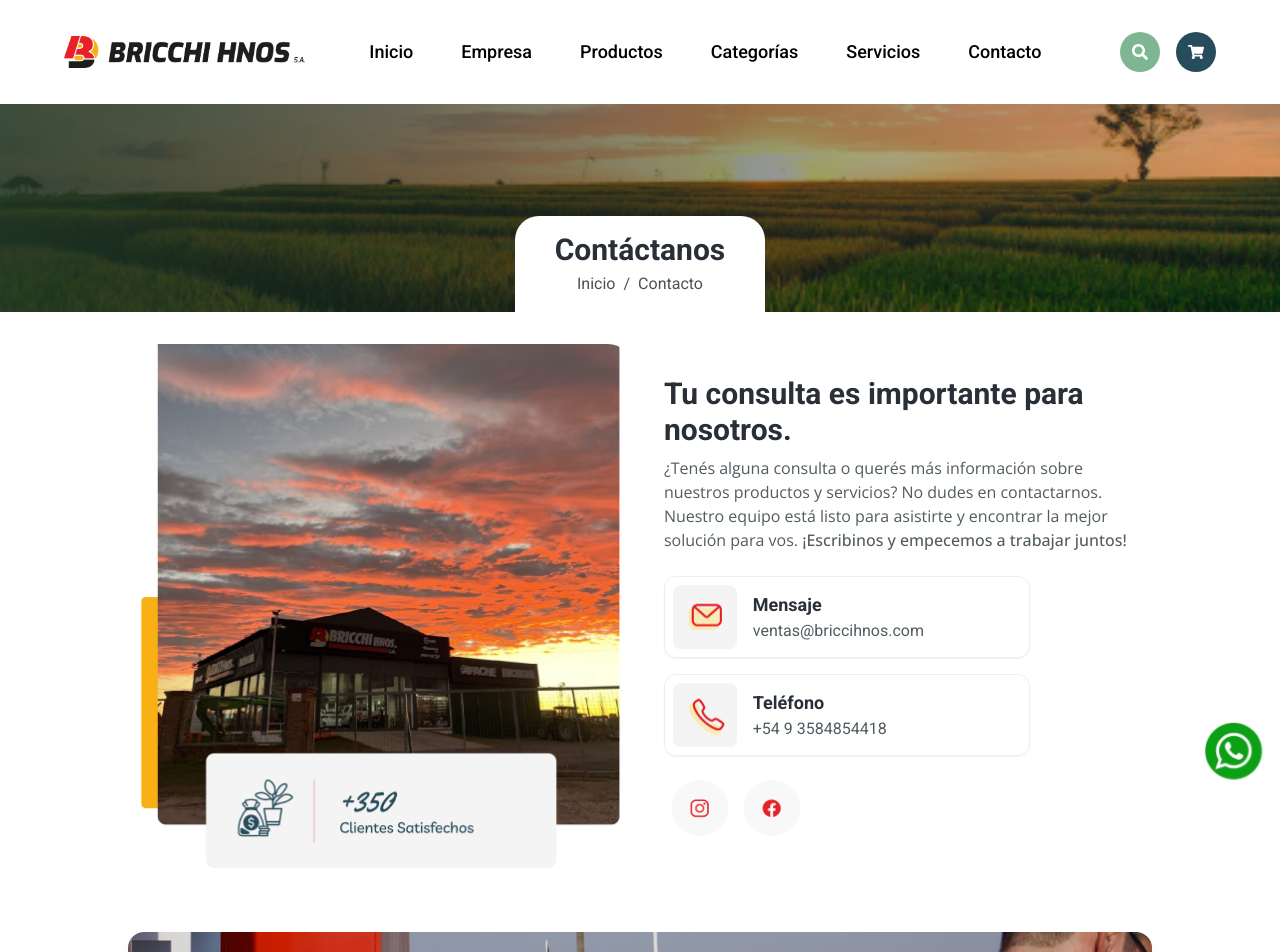
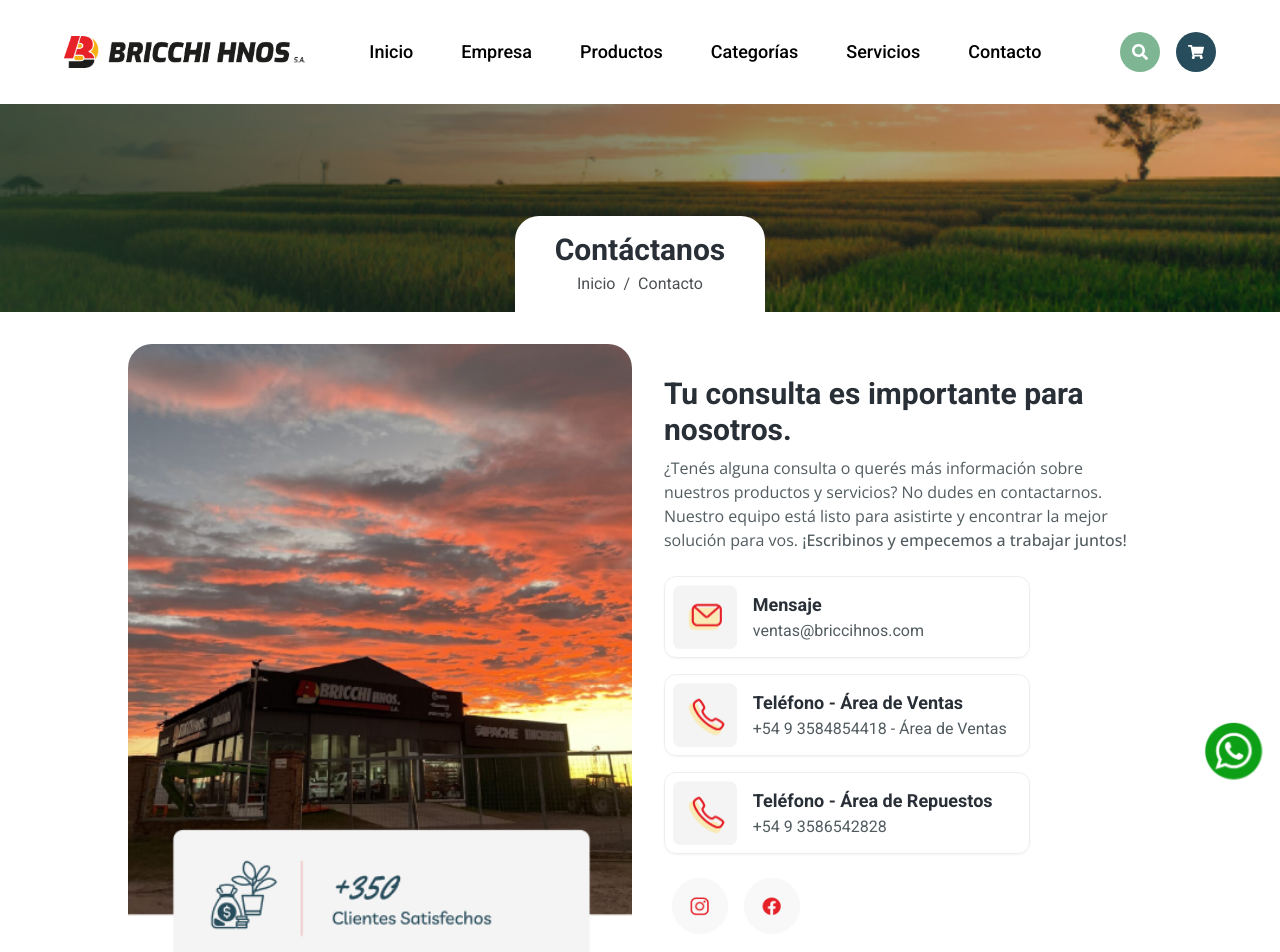
Before and after one commit to tomirodeghiero/bricchi-hnos, a Next.js app: page /contact in a window 1280 px wide. Shown: the top 952 px of the page. Built offline with nearby package versions, Linux system fonts and the light colour scheme.

Commit message:
Update Contact page

```diff
--- a/src/app/contact/page.tsx
+++ b/src/app/contact/page.tsx
@@ -10,9 +10,9 @@
 import { FACEBOOK_URL, INSTAGRAM_URL, PHONE_NUMBER } from '@/utils/constants/constants';
 
 const ContactPage = () => {
-  const handleClickToWhatsApp = () => {
+  const handleClickToWhatsApp = (phoneNumber: number) => {
     window.open(
-      `https://wa.me/${PHONE_NUMBER}`,
+      `https://wa.me/${phoneNumber}`,
       "_blank"
     );
   };
@@ -46,13 +46,22 @@
                   <p className="text-gray-800">ventas@briccihnos.com</p>
                 </div>
               </Link>
-              <div onClick={handleClickToWhatsApp} className="cursor-pointer flex p-2 items-center rounded-xl shadow-sm hover:shadow-lg transition-shadow duration-200 border border-gray-300">
+              <div onClick={() => handleClickToWhatsApp(5493584854418)} className="cursor-pointer flex p-2 items-center rounded-xl shadow-sm hover:shadow-lg transition-shadow duration-200 border border-gray-300">
                 <div className="flex items-center justify-center rounded-lg">
                   <img src={TELEPHONE} alt="E-mail" className="h-16" />
                 </div>
                 <div className="ml-4">
-                  <p className="text-lg font-semibold text-gray-900">Teléfono</p>
-                  <p className="text-gray-800">+54 9 3584854418</p>
+                  <p className="text-lg font-semibold text-gray-900">Teléfono - Área de Ventas</p>
+                  <p className="text-gray-800">+54 9 3584854418 - Área de Ventas</p>
+                </div>
+              </div>
+              <div onClick={() => handleClickToWhatsApp(5493586542828)} className="cursor-pointer flex p-2 items-center rounded-xl shadow-sm hover:shadow-lg transition-shadow duration-200 border border-gray-300">
+                <div className="flex items-center justify-center rounded-lg">
+                  <img src={TELEPHONE} alt="E-mail" className="h-16" />
+                </div>
+                <div className="ml-4">
+                  <p className="text-lg font-semibold text-gray-900">Teléfono - Área de Repuestos</p>
+                  <p className="text-gray-800">+54 9 3586542828</p>
                 </div>
               </div>
             </div>
@@ -84,7 +93,7 @@
           alt="Background"
           className="absolute inset-0 w-full h-full object-cover object-bottom"
         />
-        <div className="relative w-full flex justify-end">
+        <div className="relative w-full flex justify-start">
           <div className="p-8 max-w-[30rem] bg-white bg-opacity-90 md:rounded-xl shadow-lg m-8">
             <h4 className="text-red-500 font-yellowtail text-2xl">Ubicación</h4>
             <h2 className="text-3xl font-bold text-gray-900">Nuestra Sucursal</h2>
```
